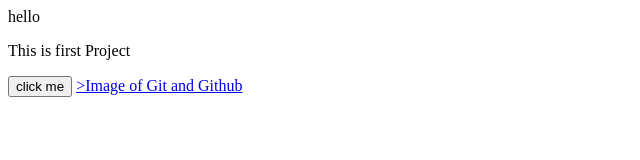
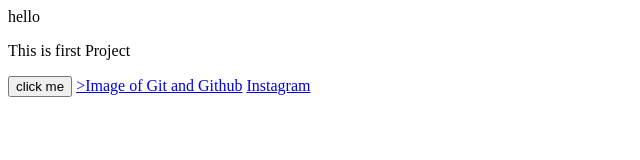
Before and after one commit to ujjwal122212/shoping, a plain HTML site: page index.html in a window 1280 px wide. Shown: the whole page, without its empty margins (0-640 px from the left). Drawn offline with Linux system fonts and the light colour scheme.

Commit message:
Instagram page

```diff
--- a/index.html
+++ b/index.html
@@ -14,6 +14,9 @@
     </p>
     <button>click me</button>
     <a href="https://tse3.mm.bing.net/th?id=OIP.piAMkLAjuBhL3mIPbPgROgHaDm&pid=Api&P=0&h=180">>Image of Git and Github</a>
+    <a href="https://www.instagram.com/ ">Instagram</a>
+
+
 
 
 </body>
```
